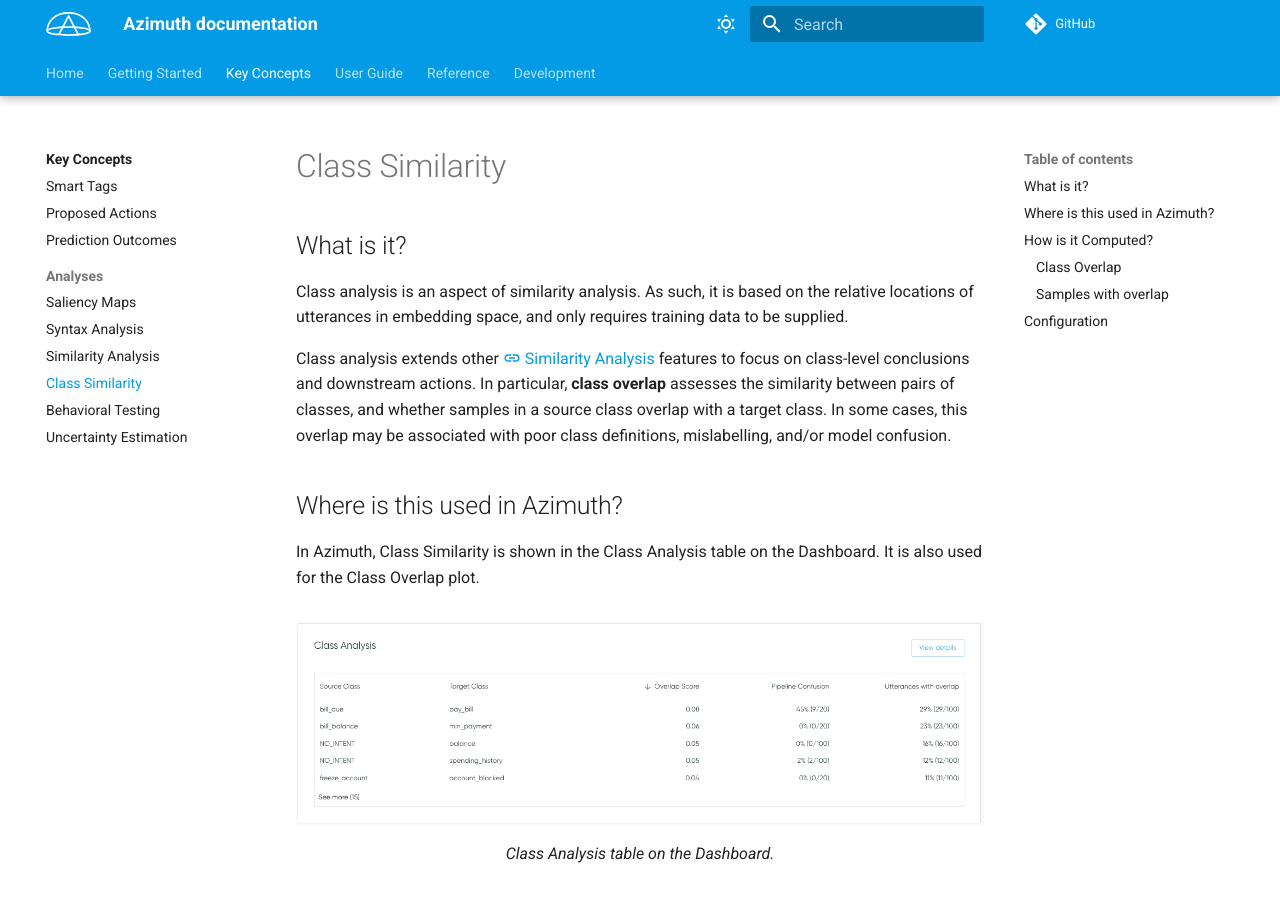
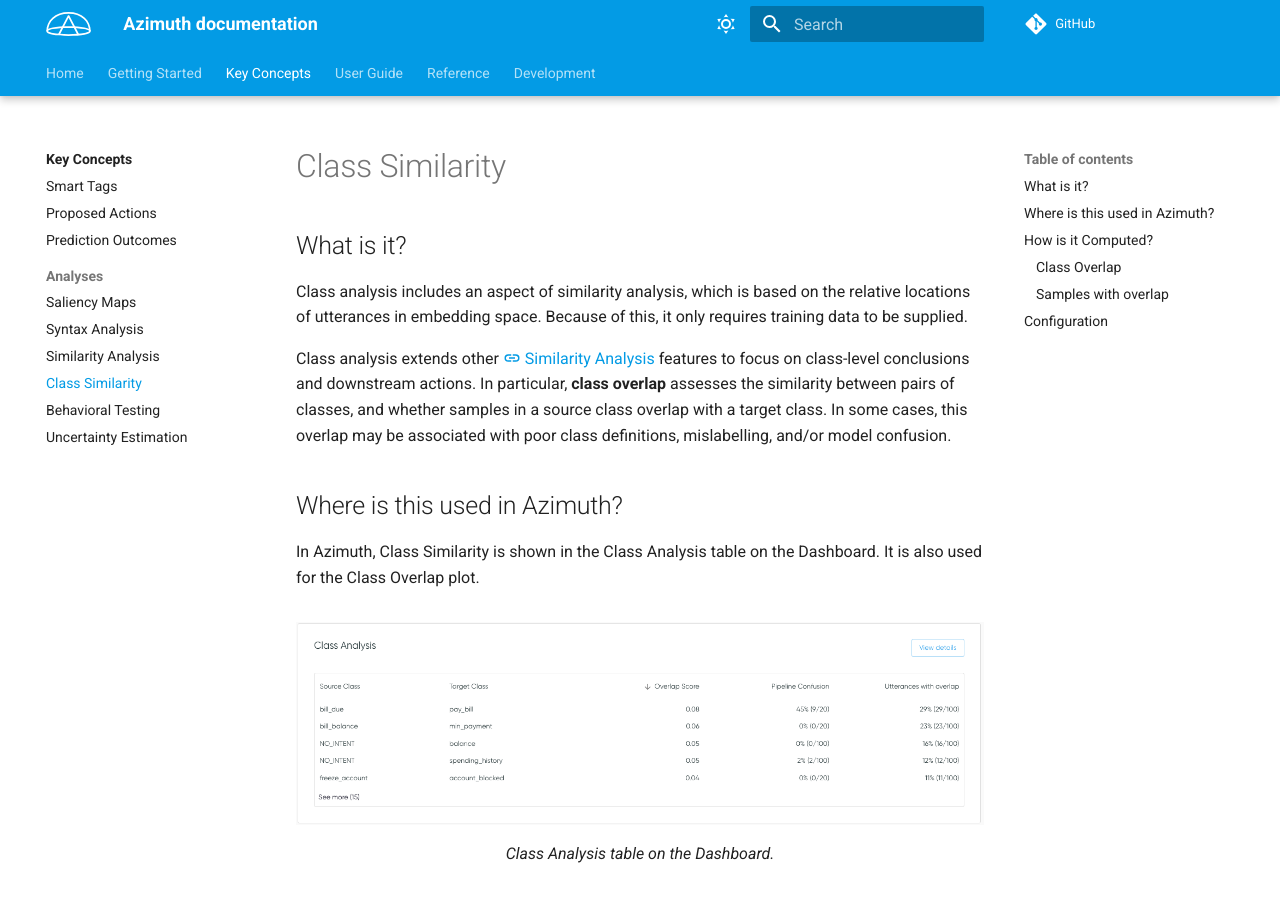
Before and after one commit to ServiceNow/azimuth, an MkDocs documentation site: the page built from docs/docs/key-concepts/class-similarity.md, in a window 1280 px wide and 900 px high. Built offline with MkDocs 1.6.1 and Material for MkDocs 9.7.7, drawn with Linux system fonts in a browser that asks for light colours; comment, search, counter and statistics services are not loaded; the version menu is left out.

Commit message:
Update docs/docs/key-concepts/class-similarity.md
Co-authored-by: Lindsay Brin <lindsay.brin@servicenow.com>

```diff
--- a/docs/docs/key-concepts/class-similarity.md
+++ b/docs/docs/key-concepts/class-similarity.md
@@ -2,8 +2,7 @@
 
 ## What is it?
 
-Class analysis is an aspect of similarity analysis. As such, it is based on the relative locations
-of utterances in embedding space, and only requires training data to be supplied.
+Class analysis includes an aspect of similarity analysis, which is based on the relative locations of utterances in embedding space. Because of this, it only requires training data to be supplied.
 
 Class analysis extends other
 [:material-link: Similarity Analysis](./similarity.md) features to
```
